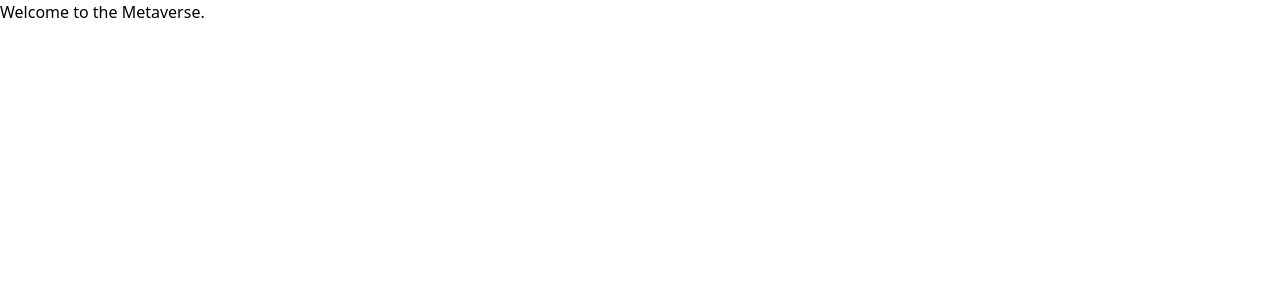
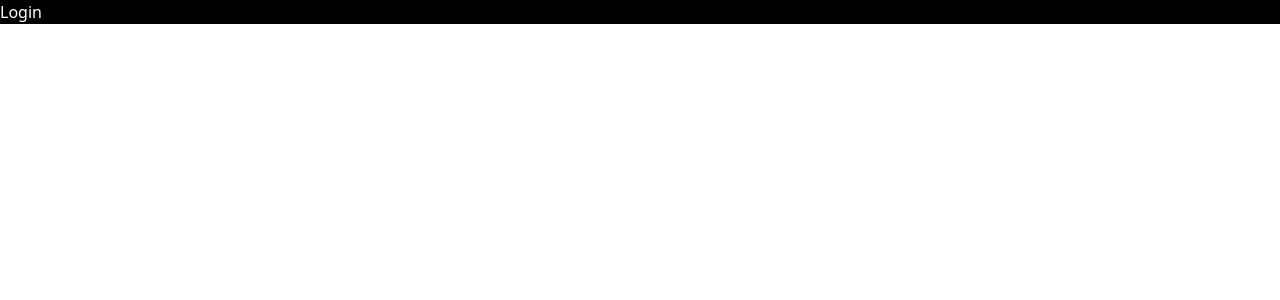
Before and after one commit to randy-tsukemen/metaverse-yt, a Next.js app: page / in a window 1280 px wide. Shown: the top 300 px of the page. Built offline with nearby package versions, Linux system fonts and the light colour scheme.

Commit message:
create login component

```diff
--- /dev/null
+++ b/components/Login.js
@@ -0,0 +1,9 @@
+const Login = () => {
+  return (
+    <div className="bg-black relative text-white">
+      <h1>Login</h1>
+    </div>
+  );
+};
+
+export default Login;
--- a/pages/index.js
+++ b/pages/index.js
@@ -1,13 +1,18 @@
 import Head from "next/head";
+import Login from "../components/Login";
 
 export default function Home() {
+  const isAuthenticated = false;
+
+  if (!isAuthenticated) return <Login />;
+
   return (
-    <div className="">
+    <div className="h-screen">
       <Head>
         <title>Metaverse Challenge</title>
         <link rel="icon" href="/favicon.ico" />
       </Head>
-      <h1>Welcome to the Metaverse.</h1>
+      <h1>Welcome to the APP</h1>
     </div>
   );
 }
```
